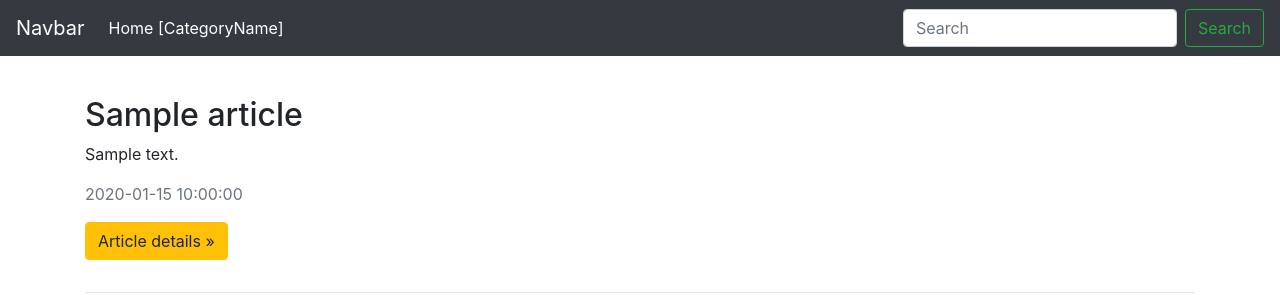
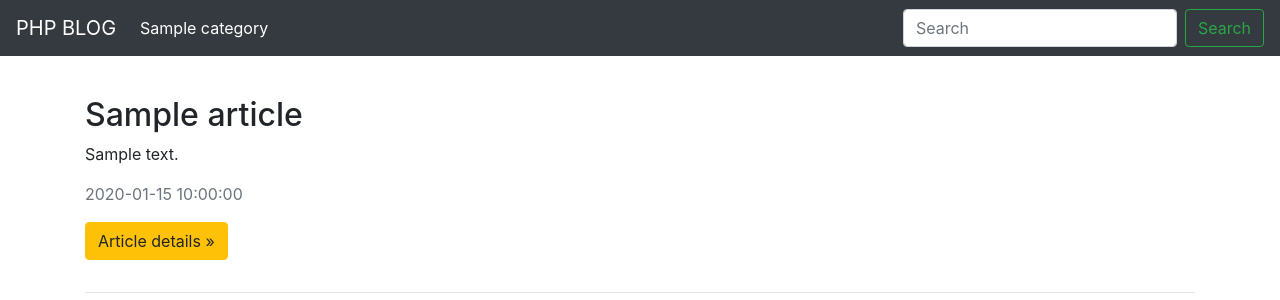
Before and after one commit to elifcakmakk/php-blog, a PHP site: page /blog/home/index.php in a window 1280 px wide. Shown: the top 300 px of the page. Run offline with PHP 8.4, Linux system fonts and the light colour scheme; tables that the repository leaves empty hold one stand-in row (values such as "Sample post").

Commit message:
navbar categories list

```diff
--- a/blog/_layouts/navbar.php
+++ b/blog/_layouts/navbar.php
@@ -1,12 +1,11 @@
 <?php
-//database include
-
-//all categories
+require '../../config/database.php';
+$categories=$db->query("SELECT * FROM categories",PDO::FETCH_ASSOC);
 
 ?>
 
 <nav class="navbar navbar-expand-md navbar-dark fixed-top bg-dark">
-    <a class="navbar-brand" href="#">Navbar</a>
+    <a class="navbar-brand" href="#">PHP BLOG</a>
     <button class="navbar-toggler" type="button" data-toggle="collapse" data-target="#navbarsExampleDefault"
         aria-controls="navbarsExampleDefault" aria-expanded="false" aria-label="Toggle navigation">
         <span class="navbar-toggler-icon"></span>
@@ -15,16 +14,21 @@
     <div class="collapse navbar-collapse" id="navbarsExampleDefault">
         <ul class="navbar-nav mr-auto">
 
-            <?php
+        <?php
 
-        //all categories foreach
+            foreach ($categories as $category){?>
 
-        ?>
-            <li class="nav-item active">
-                <a class="nav-link" href="#">Home [CategoryName]
+        <li class="nav-item active">
+                <a class="nav-link" href="#"> <?php echo $category["name"];?>
 
                     <span class="sr-only">(current)</span></a>
             </li>
+
+
+
+
+
+        <?php } ?>
 
 
 
--- a/config/database.php
+++ b/config/database.php
@@ -2,7 +2,7 @@
 
 $host = "localhost";
 $dbuser = "root";
-$dbpsw = "database";
+$dbpsw = "";
 $dbname = "php_blog";
 try {
     $db = new PDO("mysql:host=$host;dbname=$dbname;charset=utf8", $dbuser, $dbpsw);
```
